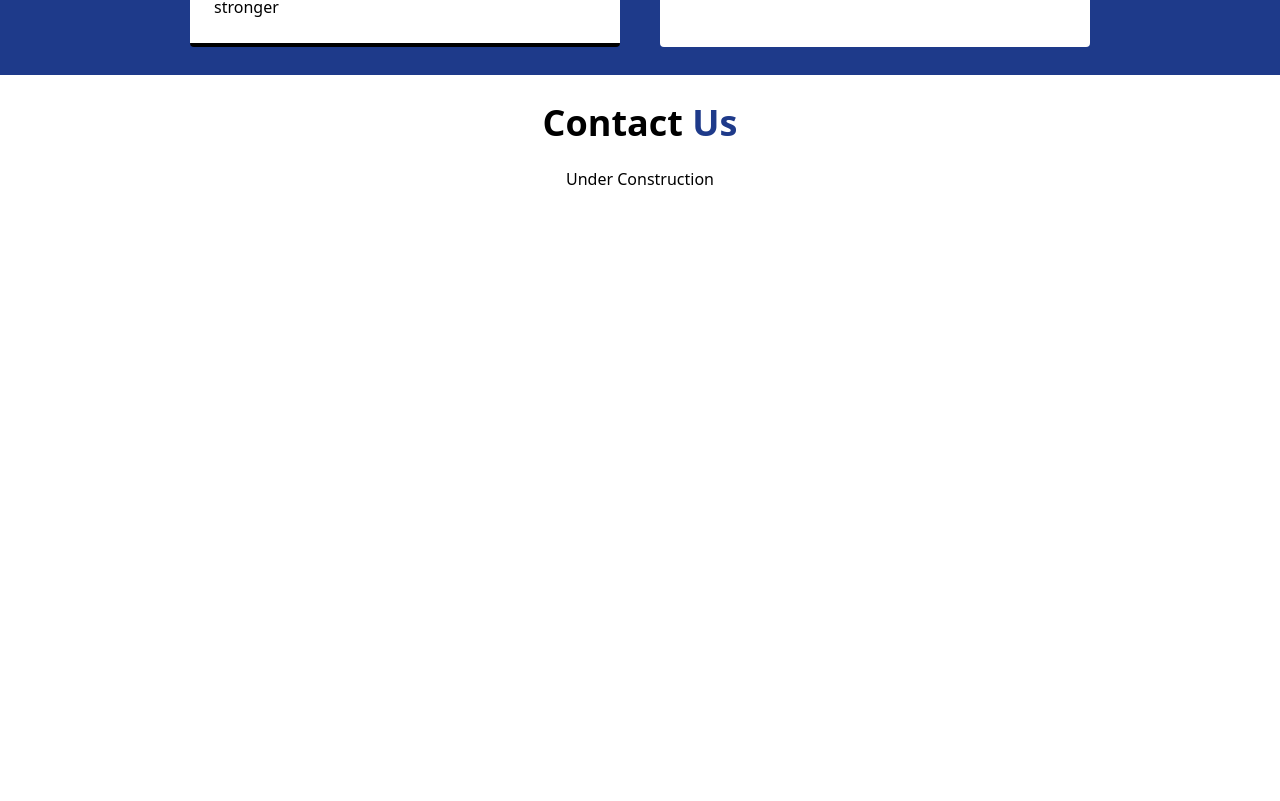
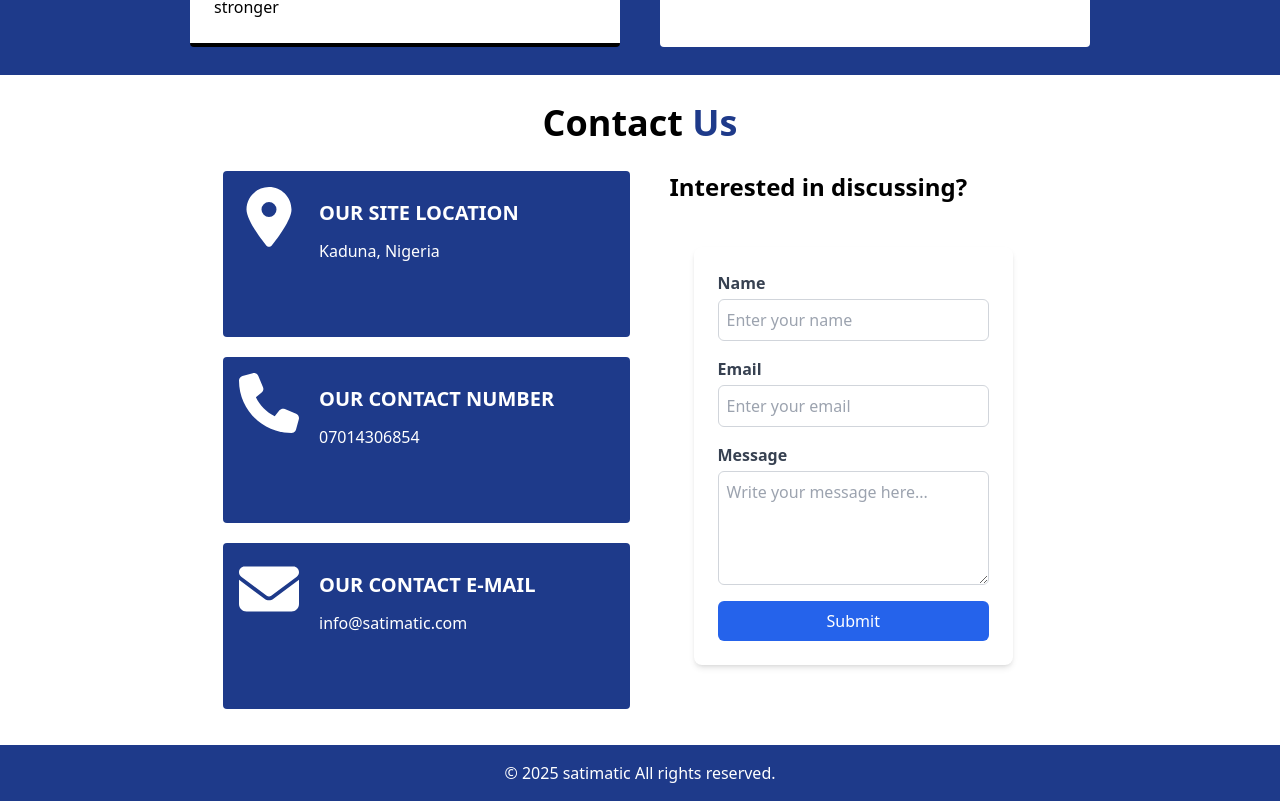
Before and after one commit to sanisalimlawan/omnislib, a React (Vite) app: page / in a window 1280 px wide. Shown: the part 1601-2402 px from the top of the page. Before the commit the page ends 1844 px from the top, so only its background shows below. Built offline with nearby package versions, Linux system fonts and the light colour scheme.

Commit message:
add footer

```diff
--- a/src/About.jsx
+++ b/src/About.jsx
@@ -7,7 +7,7 @@ export default function About () {
             <h1 className="text-center text-5xl font-bold text-white">About Us</h1>
             <div className="text-center max-w-[560px] m-auto ">
                 <h3 className="text-3xl m-3 ml-0 text-white">Why We Exit</h3>
-            <p className="text-white ">We believe that every venture has a purpose and a lifecycle At Omnis Lab, we focus on innovation, impact and sustainability. When we exit a project, it is because we have either successfully achieved our goals, transitioned to a more advance solution, or found a strategic opporturnity that aligns better with our vission. Whether through acquisition, evolution or market shifts, every exxit is a step toward greater innovation and progress.</p>
+            <p className="text-white ">We believe that every venture has a purpose and a lifecycle At Satimatic, we focus on innovation, impact and sustainability. When we exit a project, it is because we have either successfully achieved our goals, transitioned to a more advance solution, or found a strategic opporturnity that aligns better with our vission. Whether through acquisition, evolution or market shifts, every exxit is a step toward greater innovation and progress.</p>
             </div>
             <div className="m-auto mt-7 flex flex-col md:flex-row gap-10 justify-center max-w-[900px] ">
                 <div className="md:basis-1/2 bg-white p-6 rounded border-b-4 border-black">
@@ -15,7 +15,7 @@ export default function About () {
                 <FontAwesomeIcon icon={faBullseye} className="text-center  font-bold text-blue-900 w-[60px] h-[60px]"/>
                 </div>
                     <h1 className="text-center font-bold text-4xl m-3">Our Mission</h1>
-                    <p>we believe technology should make
+                    <p>We believe technology should make
  life easier, better, and more connected. Our mission is to turn bold ideas into real solutions, whether
  it's bridging communication gaps, making AI more useful, or building secure and accessible digital tools.
  We’re here to create technology that empowers people, helps businesses grow, and makes communities stronger</p>
@@ -26,7 +26,7 @@ export default function About () {
                 <FontAwesomeIcon icon={faEyeLowVision} className=" text-center font-bold text-blue-900 w-[60px] h-[60px]"/>
                 </div>
                     <h1 className="text-center font-bold text-4xl m-3">Our Vission</h1>
-                    <p>We see a future where technology feels natural, helpful, and inclusive, where anyone, anywhere, can access the tools they need to thrive. At Omnis Lab, we’re not just building systems and software; we’re shaping a world where innovation brings people together,
+                    <p>We see a future where technology feels natural, helpful, and inclusive, where anyone, anywhere, can access the tools they need to thrive. At Satimatic, we’re not just building systems and software; we’re shaping a world where innovation brings people together,
                     unlocks opportunities, and makes life better for everyone.</p>
                 </div>
             </div>
--- a/src/Contact.jsx
+++ b/src/Contact.jsx
@@ -1,4 +1,4 @@
-import { faHome } from "@fortawesome/free-solid-svg-icons";
+import { faEnvelope, faHome, faLocationDot, faMessage, faPhone, faPhoneSquare, faVoicemail } from "@fortawesome/free-solid-svg-icons";
 import { FontAwesomeIcon } from "@fortawesome/react-fontawesome";
 
 export default function Contact(){
@@ -7,36 +7,79 @@ export default function Contact(){
             <h1 className="text-center text-4xl font-bold">Contact <span className="text-blue-900">Us</span></h1>
 
 
- <div className="flex flex-col md:flex-row m-auto  justify-center items-center p-6 relative">
-    <h1>Under Construction</h1>
-  {/* First Card */}
-  {/* <div className="max-w-[500px] max-h-[300px] bg-blue-900 p-9 rounded-md sm:rounded-l-lg shadow-md">
+ <div className="flex flex-col md:flex-row gap-5 justify-center m-auto max-w-[850px] p-2 ">
 
-  <div className="text-white">
-  <FontAwesomeIcon icon={faHome} className="text-white font-bold text-xl-8" />
-    <h1 className="text-white font-bold text-xl-4">Address: Nigeria</h1>
+    <div className="basis-1/2 flex flex-col  md:w-75  justify-center mt-5 gap-5">
+        <div className="p-4 md:basis-1/3 md:flex gap-5 w-full text-center md:text-start rounded bg-blue-900">
+            <FontAwesomeIcon icon={faLocationDot} className="text-white text-xl-6 w-[60px] h-[60px]" />
+           <div>
+           <h1 className="m-3 ml-0 text-white text-xl font-bold">OUR SITE LOCATION</h1>
+           <p className="m-2 ml-0 text-white">Kaduna, Nigeria</p>
+           </div>
+        </div>
+        <div className="p-4 md:basis-1/3 md:flex gap-5 w-full text-center md:text-start rounded bg-blue-900">
+            <FontAwesomeIcon icon={faPhone} className="text-white text-xl-6 w-[60px] h-[60px]" />
+           <div>
+           <h1 className="m-3 ml-0 text-white text-xl font-bold">OUR CONTACT NUMBER</h1>
+           <p className="m-2 ml-0 text-white">07014306854</p>
+           </div>
+        </div>
+        <div className="p-4 md:basis-1/3 md:flex gap-5 w-full text-center md:text-start rounded bg-blue-900">
+            <FontAwesomeIcon icon={faEnvelope} className="text-white text-xl-6 w-[60px] h-[60px]" />
+           <div>
+           <h1 className="m-3 ml-0 text-white text-xl font-bold">OUR CONTACT E-MAIL</h1>
+           <p className="m-2 ml-0 text-white">info@satimatic.com</p>
+           </div>
+        </div>
+    </div>
+    <div className="basis-1/2 p-5">
+    <h2 className="text- mb-5 text-2xl font-bold">Interested in discussing?</h2>
+
+        <div className="m-auto p-6  flex-col min-h-[400px] gap-8">
+        <form className="flex flex-col space-y-4 bg-white p-6 rounded-lg shadow-md w-full max-w-md">
+  {/* Name Field */}
+  <div className="flex flex-col">
+    <label htmlFor="Name" className="font-semibold text-gray-700 mb-1">Name</label>
+    <input
+      type="text"
+      name="Name"
+      className="border border-gray-300 p-2 rounded-md focus:outline-none focus:ring-2 focus:ring-blue-500 focus:border-blue-500"
+      placeholder="Enter your name"
+    />
   </div>
-  <h1 className="text-white"><span>Phone:</span> 07014306854</h1>
-  <h1 className="text-white"><span>Email:</span> info@omnis.com</h1>
-</div> */}
 
+  {/* Email Field */}
+  <div className="flex flex-col">
+    <label htmlFor="Email" className="font-semibold text-gray-700 mb-1">Email</label>
+    <input
+      type="email"
+      name="Email"
+      className="border border-gray-300 p-2 rounded-md focus:outline-none focus:ring-2 focus:ring-blue-500 focus:border-blue-500"
+      placeholder="Enter your email"
+    />
+  </div>
 
-  {/* Second Card */}
-  {/* <div className="sm:mt-6 bg-white p-6 rounded-lg  shadow-md  flex-col ">
-    <form className="flex flex-col">
-      <label htmlFor="name" className="font-semibold">Name</label>
-      <input type="text" id="name" className="border p-2 rounded-md" />
+  {/* Message Field */}
+  <div className="flex flex-col">
+    <label htmlFor="message" className="font-semibold text-gray-700 mb-1">Message</label>
+    <textarea
+      id="message"
+      name="message"
+      rows="4"
+      className="border border-gray-300 p-2 rounded-md focus:outline-none focus:ring-2 focus:ring-blue-500 focus:border-blue-500"
+      placeholder="Write your message here..."
+    ></textarea>
+  </div>
 
-      <label htmlFor="email" className="font-semibold">Email</label>
-      <input type="text" id="email" className="border p-2 rounded-md" />
+  {/* Submit Button */}
+  <button className="bg-blue-600 text-white py-2 px-4 rounded-md hover:bg-blue-700 transition-all">
+    Submit
+  </button>
+</form>
 
-      <button className="bg-blue-600 text-white py-2 px-4 rounded-md hover:bg-blue-700">
-        Submit
-      </button>
-    </form>
-  </div> */}
-</div>
-
+        </div>
+    </div>
+  </div>
         </section>
     )
 }
--- /dev/null
+++ b/src/footer.jsx
@@ -0,0 +1,8 @@
+export default function Footer(){
+    return(
+        <footer className="p-4 text-center bg-blue-900 text-white">
+             <p>© {new Date().getFullYear()} satimatic All rights reserved.</p>
+
+        </footer>
+    )
+}
--- a/src/hero.jsx
+++ b/src/hero.jsx
@@ -6,7 +6,7 @@ export default function Hero(){
            <div className="content md:basis-2/3">
            <h1 class="font-bold
  text-white md:text-6xl text-3xl ">Bringing Uninterrupted Connectivity to Africa.</h1>
-           <p className="z-10 font-normal text-white mt-10">Statimatic is tranforming telecommunication  with cutting-edge satelite technology, <br /> ensuring 100% network coverage anywhere, anytime.</p>
+           <p className="z-10 font-normal text-white mt-10">Satimatic is tranforming telecommunication  with cutting-edge satelite technology, <br /> ensuring 100% network coverage anywhere, anytime.</p>
            <button className="p-3 bg-blue-700 mt-5 rounded-full text-white w-[120px] "><a href="#About">About Us</a></button>
            </div>
 
--- a/src/main.jsx
+++ b/src/main.jsx
@@ -6,6 +6,7 @@ import Hero from './hero.jsx'
 import Services from './services.jsx'
 import About from './About.jsx'
 import Contact from './Contact.jsx'
+import Footer from './footer.jsx'
 
 
 createRoot(document.getElementById('root')).render(
@@ -15,5 +16,6 @@ createRoot(document.getElementById('root')).render(
     <Services />
     <About />
     <Contact />
+    <Footer />
   </StrictMode>,
 )
```
